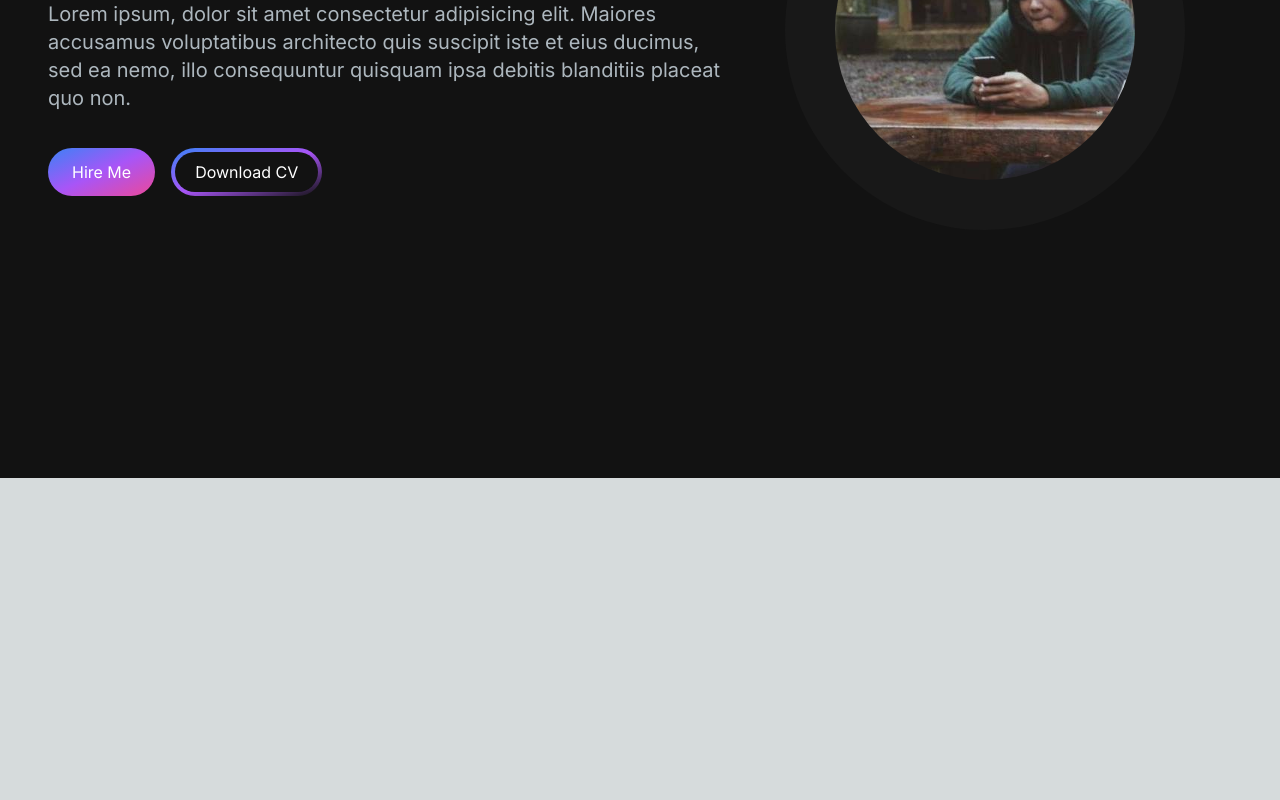
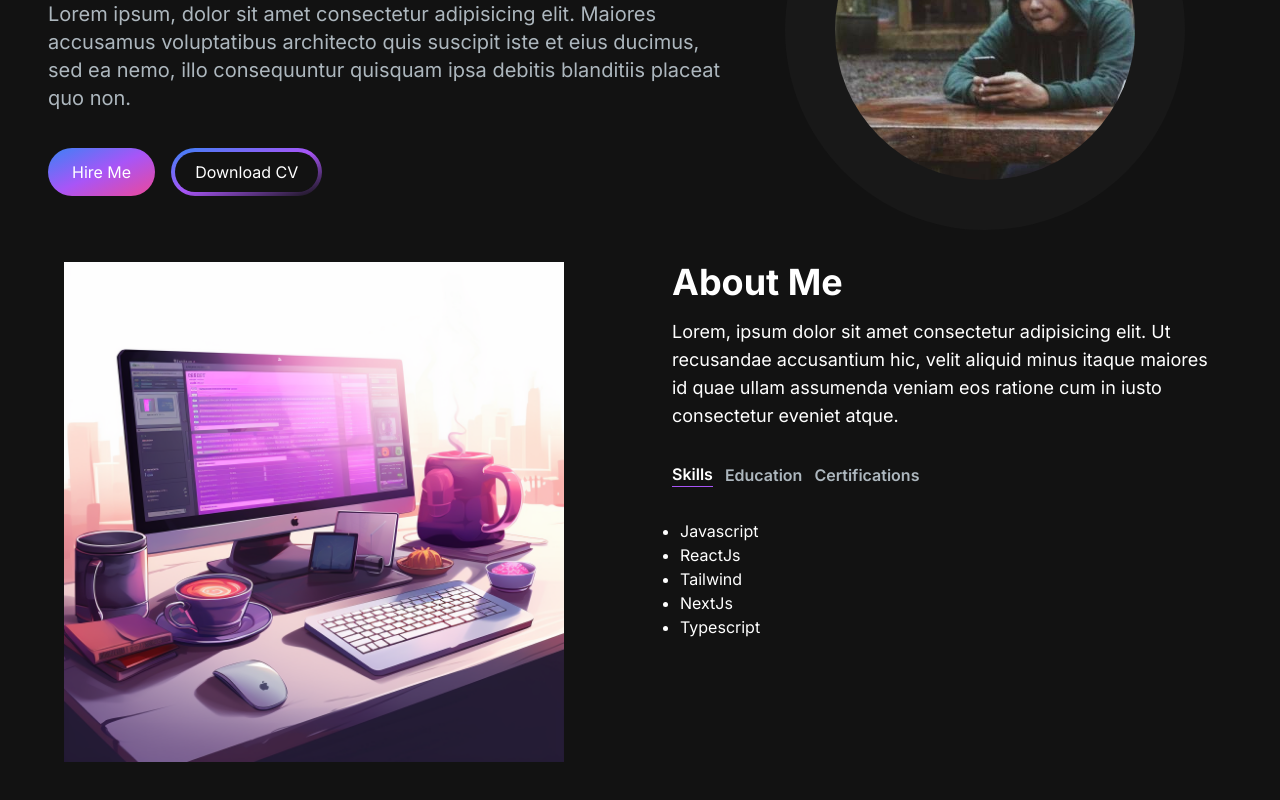
Before and after one commit to dhianharyono/Dhian-Portofolio, a Next.js app: page / in a window 1280 px wide. Shown: the part 322-1122 px from the top of the page. Before the commit the page ends 800 px from the top, so only its background shows below. Built offline with nearby package versions, Linux system fonts and the light colour scheme.

Commit message:
Add about section

```diff
--- /dev/null
+++ b/app/components/AboutSection.jsx
@@ -0,0 +1,40 @@
+"use client"
+import Image from 'next/image'
+import React, { useState, useTransition } from 'react'
+import TabButton from './TabButton'
+import { TAB_DATA } from './utils'
+
+const AboutSection = () => {
+  const [tab, setTab] = useState("skills");
+  const [isPending, startTransition] = useTransition();
+
+  const handleTabChange = (id) => {
+    startTransition(() => {
+      setTab(id);
+    });
+  };
+
+  return (
+    <section className='text-white'>
+      <div className='md:grid md:grid-cols-2 gap-8 items-center py-8 px-4 xl:gap-16 sm:p'>
+        <Image src="/images/about-image.png" width={500} height={500} alt="about-image"/>
+        <div className='mt-4 md:mt-0 text-left flex flex-col h-full'>
+          <h2 className='text-4xl font-bold text-white mb-4'>About Me</h2>
+          <p className='text-base lg:text-lg'>
+            Lorem, ipsum dolor sit amet consectetur adipisicing elit. Ut recusandae accusantium hic, velit aliquid minus itaque maiores id quae ullam assumenda veniam eos ratione cum in iusto consectetur eveniet atque.
+          </p>
+          <div className="flex flex-row justify-start mt-8">
+            <TabButton selectTab={() => handleTabChange('skills')} active={tab === "skills"}>Skills</TabButton>
+            <TabButton selectTab={() => handleTabChange('education')} active={tab === "education"}>Education</TabButton>
+            <TabButton selectTab={() => handleTabChange('certifications')} active={tab === "certifications"}>Certifications</TabButton>
+          </div>
+          <div className="mt-8">
+            {TAB_DATA.find((t) => t.id === tab).content}
+          </div>
+        </div>
+      </div>
+    </section>
+  )
+}
+
+export default AboutSection
--- a/app/components/HeroSection.jsx
+++ b/app/components/HeroSection.jsx
@@ -15,10 +15,7 @@ const HeroSection = () => {
           <br/>
           <TypeAnimation
             sequence={[
-              // Same substring at the start will only be typed out once, initially
               'Dhian Haryono',
-              1000, // wait 1s before replacing "Mice" with "Hamsters"
-              'Web Developer',
               1000,
               'Frontend Developer',
               1000,
--- a/app/components/MenuOverlay.jsx
+++ b/app/components/MenuOverlay.jsx
@@ -2,7 +2,6 @@ import React from 'react'
 import NavLink from './NavLink'
 
 const MenuOverlay = ({ links }) => {
-  console.log(links)
   return (
     <ul className='flex flex-col py-4 items-center'>
       {links.map((link, index) => (
--- a/app/components/Navbar.jsx
+++ b/app/components/Navbar.jsx
@@ -4,23 +4,10 @@ import React, { useState } from 'react'
 import NavLink from './NavLink'
 import { MenuIcon, XIcon } from '@heroicons/react/solid'
 import MenuOverlay from './MenuOverlay'
+import { navLinks } from './utils'
 
 const Navbar = () => {
   const [navbarOpen, setNavbarOpen] = useState(false)
-  const navLinks = [
-    {
-      title: "About",
-      path: "#about"
-    },
-    {
-      title: "Project",
-      path: "#project"
-    },
-    {
-      title: "Contact",
-      path: "#contact"
-    },
-  ]
 
   return (
     <nav className='fixed top-0 left-0 right-0 z-10 bg-[#121212] bg-opacity-100'>
--- /dev/null
+++ b/app/components/TabButton.jsx
@@ -0,0 +1,15 @@
+import React from 'react'
+
+const TabButton = ({active, selectTab, children}) => {
+  const buttonClasses = active ? 'text=white border-b border-purple-500' : 'text-[#ADB7BE]'
+
+  return (
+    <button onClick={selectTab}>
+        <p className={`mr-3 font-semibold hover:text-white ${buttonClasses}`}>
+          {children}
+        </p>
+    </button>
+  )
+}
+
+export default TabButton
--- /dev/null
+++ b/app/components/utils.jsx
@@ -0,0 +1,49 @@
+
+export const navLinks = [
+    {
+      title: "About",
+      path: "#about"
+    },
+    {
+      title: "Project",
+      path: "#project"
+    },
+    {
+      title: "Contact",
+      path: "#contact"
+    },
+  ]
+
+  export const TAB_DATA = [
+    {
+        title: "Skills",
+        id: "skills",
+        content: (
+            <ul className="list-disc pl-2">
+                <li>Javascript</li>
+                <li>ReactJs</li>
+                <li>Tailwind</li>
+                <li>NextJs</li>
+                <li>Typescript</li>
+            </ul>
+        )
+    },
+    {
+        title: "Education",
+        id: "education",
+        content: (
+            <ul className="list-disc pl-2">
+                <li>Telkom University, S1 Teknik Informatika</li>
+            </ul>
+        )
+    },
+    {
+        title: "certifications",
+        id: "certifications",
+        content: (
+            <ul className="list-disc pl-2">
+                <li>Coming Soon</li>
+            </ul>
+        )
+    }
+  ]
--- a/app/page.js
+++ b/app/page.js
@@ -1,13 +1,15 @@
 import Image from 'next/image'
 import HeroSection from './components/HeroSection'
 import Navbar from './components/Navbar'
+import AboutSection from './components/AboutSection'
 
 export default function Home() {
   return (
     <main className="flex min-h-screen flex-col bg-[#121212]">
       <Navbar/>
       <div className="container mt-24 mx-auto px-12 py-14">
-        <HeroSection />
+        <HeroSection/>
+        <AboutSection/>
       </div>
     </main>
   )
```
Also changed, not shown: public/images/about-image.png (added).
